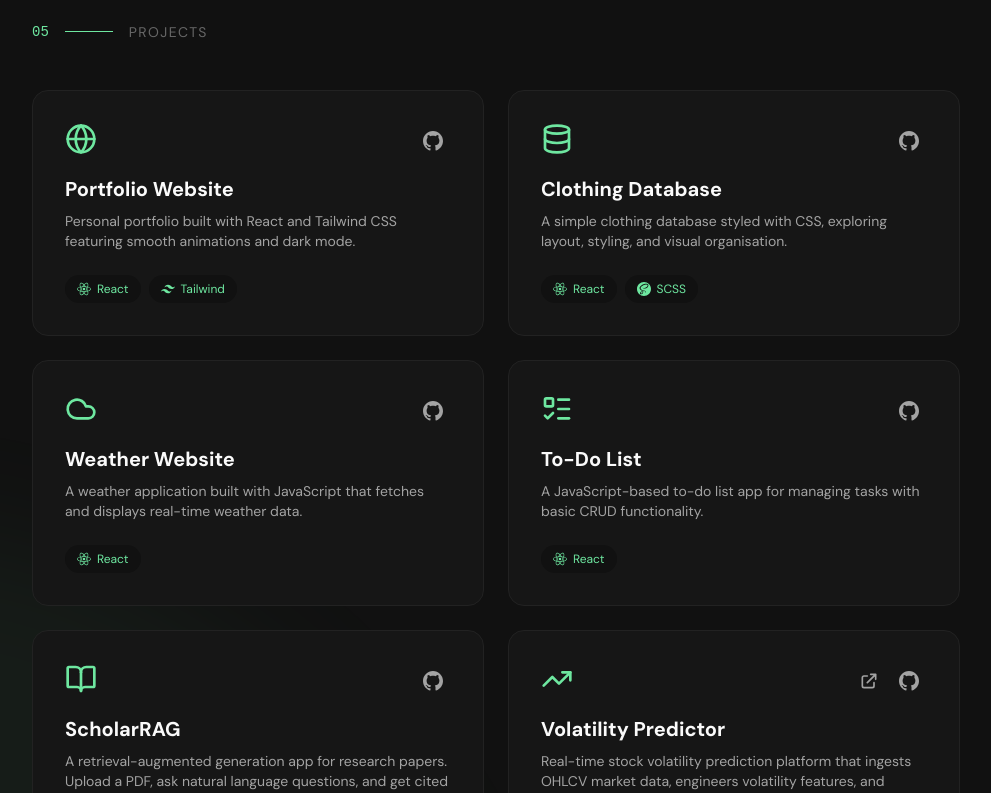
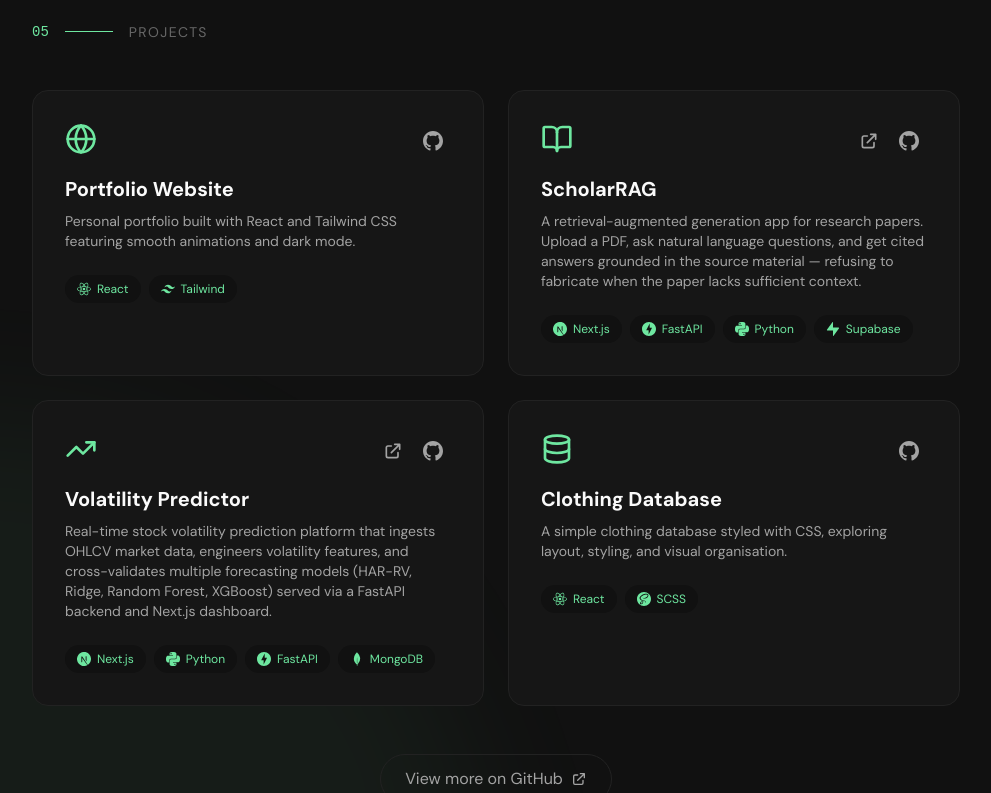
Before and after one commit to michael-felix/Portfolio, a React (Vite) app: page / in a window 1280 px wide. Shown: the part 4720-5513 px from the top of the page, without its empty margins (144-1135 px from the left). Built offline with nearby package versions, Linux system fonts and the light colour scheme.

Commit message:
Updated with ScholarRAG Project - Live Demo

```diff
--- a/src/components/Projects.jsx
+++ b/src/components/Projects.jsx
@@ -1,5 +1,5 @@
 import { useEffect, useRef, useState } from "react";
-import { Globe, Database, Cloud, ListTodo, TrendingUp, BookOpen } from "lucide-react";
+import { Globe, Database, TrendingUp, BookOpen } from "lucide-react";
 import { SiReact, SiTailwindcss, SiSass, SiNextdotjs, SiPython, SiFastapi, SiMongodb, SiSupabase } from "react-icons/si";
 
 const projects = [
@@ -12,35 +12,12 @@ const projects = [
     icon: Globe,
   },
   {
-    title: "Clothing Database",
-    description:
-      "A simple clothing database styled with CSS, exploring layout, styling, and visual organisation.",
-    tech: ["React", "SCSS"],
-    github: "https://github.com/michael-felix/clothing-database",
-    icon: Database,
-  },
-  {
-    title: "Weather Website",
-    description:
-      "A weather application built with JavaScript that fetches and displays real-time weather data.",
-    tech: ["React"],
-    github: "https://github.com/michael-felix/weather-website",
-    icon: Cloud,
-  },
-  {
-    title: "To-Do List",
-    description:
-      "A JavaScript-based to-do list app for managing tasks with basic CRUD functionality.",
-    tech: ["React"],
-    github: "https://github.com/michael-felix/to-do-list",
-    icon: ListTodo,
-  },
-  {
     title: "ScholarRAG",
     description:
       "A retrieval-augmented generation app for research papers. Upload a PDF, ask natural language questions, and get cited answers grounded in the source material — refusing to fabricate when the paper lacks sufficient context.",
     tech: ["Next.js", "FastAPI", "Python", "Supabase"],
     github: "https://github.com/michael-felix/ScholarRAG",
+    demo: "https://scholar-rag-flax.vercel.app",
     icon: BookOpen,
   },
   {
@@ -51,6 +28,14 @@ const projects = [
     github: "https://github.com/michael-felix/Volatility-Predictor",
     demo: "https://volatility-predictor.vercel.app",
     icon: TrendingUp,
+  },
+  {
+    title: "Clothing Database",
+    description:
+      "A simple clothing database styled with CSS, exploring layout, styling, and visual organisation.",
+    tech: ["React", "SCSS"],
+    github: "https://github.com/michael-felix/clothing-database",
+    icon: Database,
   },
 ];
 
```
